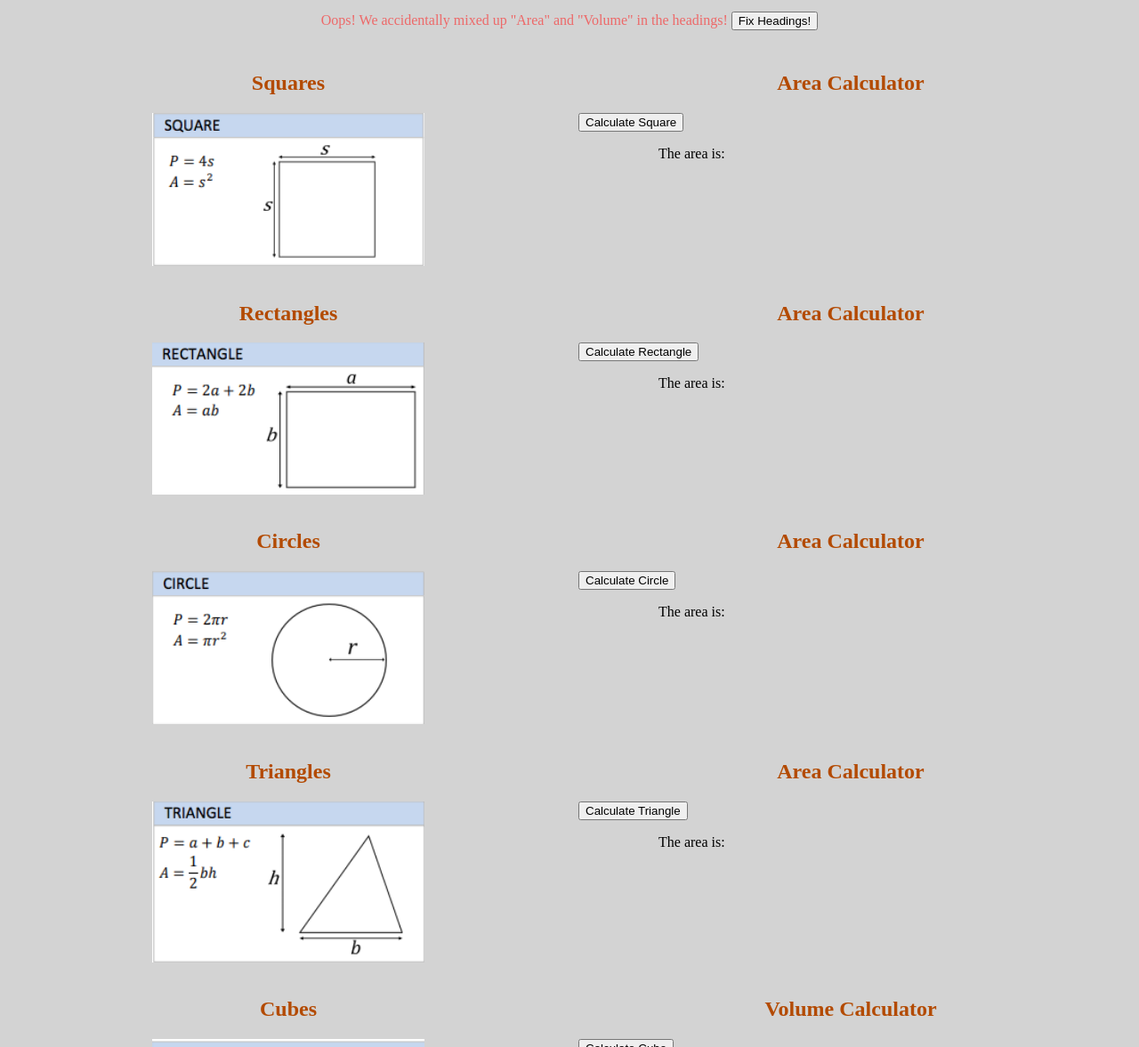
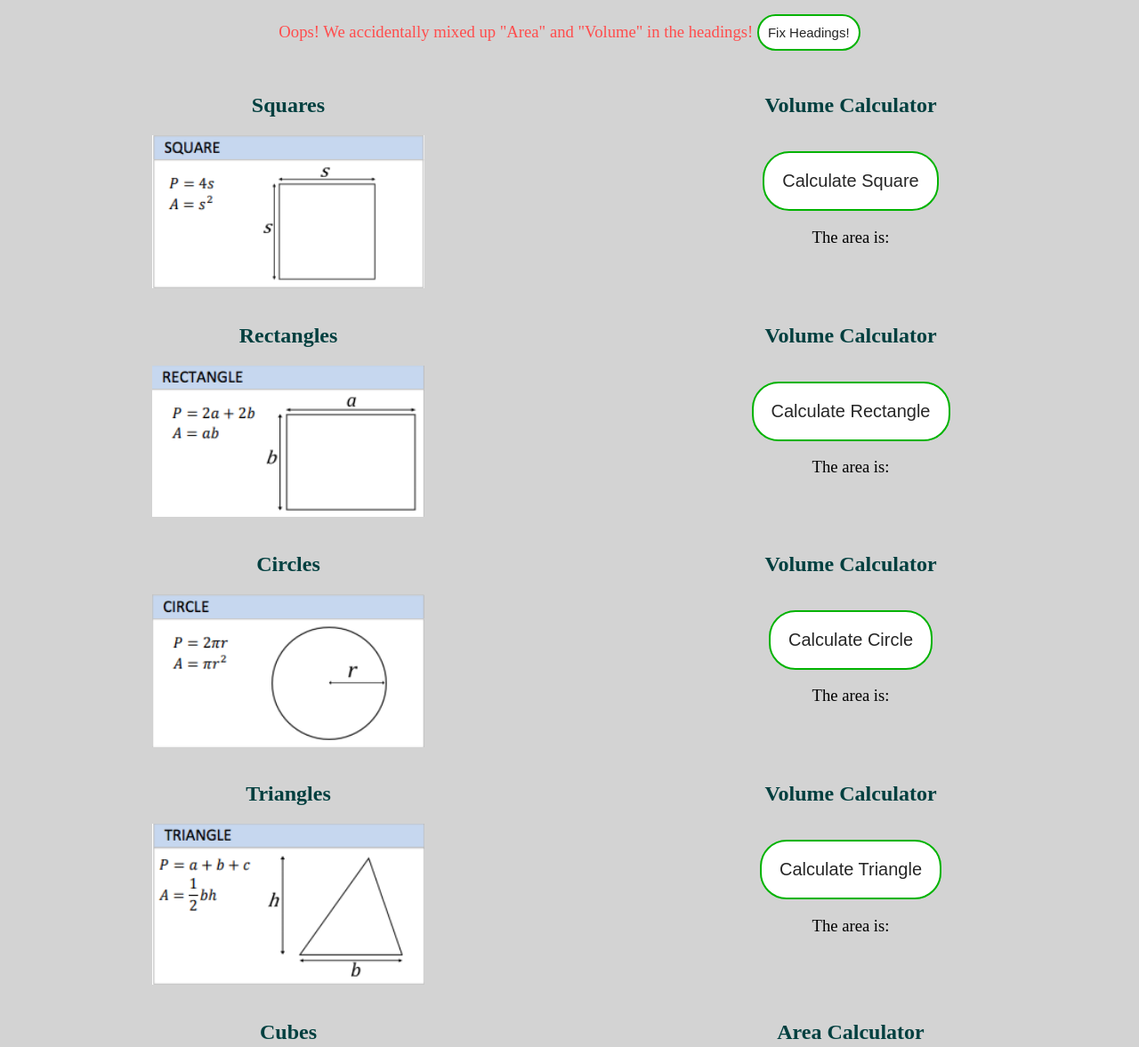
Before and after one commit to j0nathanchuang/web_u2_geometry, a plain HTML site: page starter_code/index.html in a window 1280 px wide. Shown: the part 274-1451 px from the top of the page at 89% size. Drawn offline with Linux system fonts and the light colour scheme.

Commit message:
Added buttons button and button hover styling added Centered everything in div

```diff
--- a/starter_code/index.html
+++ b/starter_code/index.html
@@ -33,9 +33,9 @@
     </ul>
 
 		<div>
-			<p style="text-align:center; color:#ed6969;">Oops! We accidentally mixed up
+			<p style="text-align:center; color:#ff4d4d;">Oops! We accidentally mixed up
 				"Area" and "Volume" in the headings!
-			<button onclick="fixHeadings()">Fix Headings!</button></p>
+			<button onclick="fixHeadings()" style="font-size:15px; padding:10px">Fix Headings!</button></p>
 		</div>
 
     <div class="row" id="Square">
@@ -43,8 +43,8 @@
 				<h2>Squares</h2>
 				<img src="../images/square.png" alt="Area Formula for Squares">
 			</div>
-			<div class="column">
-				<h2 name="area">Area Calculator</h2>
+			<div class="column" style="text-align:center;">
+				<h2 name="area">Volume Calculator</h2><br>
 				<button onclick="square()">Calculate Square</button>
 				<br>
 				<p id="squareAns">The area is: </p>
@@ -56,8 +56,8 @@
 				<h2>Rectangles</h2>
 				<img src="../images/rec.png" alt="Area Formula for Rectangles">
 			</div>
-			<div class="column">
-				<h2 name="area">Area Calculator</h2>
+			<div class="column" style="text-align:center;">
+				<h2 name="area">Volume Calculator</h2><br>
 				<button onclick="rectangle()">Calculate Rectangle</button>
 				<br>
 				<p id="rectAns">The area is: </p>
@@ -69,8 +69,8 @@
 				<h2>Circles</h2>
 				<img src="../images/circle.png" alt="Area Formula for Circles">
 			</div>
-			<div class="column">
-				<h2 name="area">Area Calculator</h2>
+			<div class="column" style="text-align:center;">
+				<h2 name="area">Volume Calculator</h2><br>
 				<button onclick="circle()">Calculate Circle</button>
 				<br>
 				<p id="circAns">The area is: </p>
@@ -82,8 +82,8 @@
 				<h2>Triangles</h2>
 				<img src="../images/tri.png" alt="Area Formula for Triangles">
 			</div>
-			<div class="column">
-				<h2 name="area">Area Calculator</h2>
+			<div class="column" style="text-align:center;">
+				<h2 name="area">Volume Calculator</h2><br>
 				<button onclick="triangle()">Calculate Triangle</button>
 				<br>
 				<p id="triAns">The area is: </p>
@@ -95,8 +95,8 @@
 				<h2>Cubes</h2>
 				<img src="../images/cube.png" alt="Volume Formula for Cubes">
 			</div>
-			<div class="column">
-				<h2 name="volume">Volume Calculator</h2>
+			<div class="column" style="text-align:center;">
+				<h2 name="volume">Area Calculator</h2><br>
 				<button onclick="cube()">Calculate Cube</button>
 				<br>
 				<p id="cubeAns">The volume is: </p>
@@ -108,8 +108,8 @@
 				<h2>Cylinders</h2>
 				<img src="../images/cyl.png" alt="Volume Formula for Cylinders">
 			</div>
-			<div class="column">
-				<h2 name="volume">Volume Calculator</h2>
+			<div class="column" style="text-align:center;">
+				<h2 name="volume">Area Calculator</h2><br>
 				<button onclick="cylinder()">Calculate Cylinder</button>
 				<br>
 				<p id="cylAns">The volume is: </p>
@@ -121,8 +121,8 @@
 				<h2>Spheres</h2>
 				<img src="../images/sphere.png" alt="Volume Formula for Spheres">
 			</div>
-			<div class="column">
-				<h2 name="volume">Volume Calculator</h2>
+			<div class="column" style="text-align:center;">
+				<h2 name="volume">Area Calculator</h2><br>
 				<button onclick="sphere()">Calculate Sphere</button>
 				<br>
 				<p id="sphereAns">The volume is: </p>
@@ -134,8 +134,8 @@
 				<h2>Cones</h2>
 				<img src="../images/cone.png" alt="Volume Formula for Cones">
 			</div>
-			<div class="column">
-				<h2 name="volume">Volume Calculator</h2>
+			<div class="column" style="text-align:center;">
+				<h2 name="volume">Area Calculator</h2><br>
 				<button onclick="cone()">Calculate Cone</button>
 				<br>
 				<p id="coneAns">The volume is: </p>
--- a/starter_code/main.css
+++ b/starter_code/main.css
@@ -24,7 +24,7 @@ h1 {
 
 h2 {
   text-align: center;
-  color: #b34a00;
+  color: #003f3f;
 }
 
 h4 {
@@ -35,7 +35,11 @@ h4 {
 p {
   padding-left: 90px;
   padding-right: 90px;
-  font-size: 12pt;
+  font-size: 14pt;
+}
+
+strong {
+  font-size: 24pt;
 }
 
 /*STYLE FOR NAVIGATION BAR*/
@@ -67,20 +71,33 @@ li a:hover {
   background-color: #00cdbb;
 }
 
-/*li a:hover:not(.active) {
-  background-color: #00cdbb;
-}
-
-.active {
-  background-color: #00b3a4;
-}*/
-
 /*STYLE FOR IMAGES*/
 img {
   display: block;
   margin-left: auto;
   margin-right: auto;
   width: 50%;
+}
+
+/*STYLE FOR BUTTONS*/
+button {
+  display: block;
+  background-color: white;
+  color: #262626;
+  border: 2px solid #00b300;
+  padding: 20px;
+  font-size: 20px;
+  text-decoration: none;
+  text-align: center;
+  display: inline-block;
+  border-radius: 30px;
+  transition-duration: 0.5s;
+  cursor: pointer;
+}
+
+button:hover {
+  background-color: #00b300;
+  color: white;
 }
 
 /*Column class*/
```
